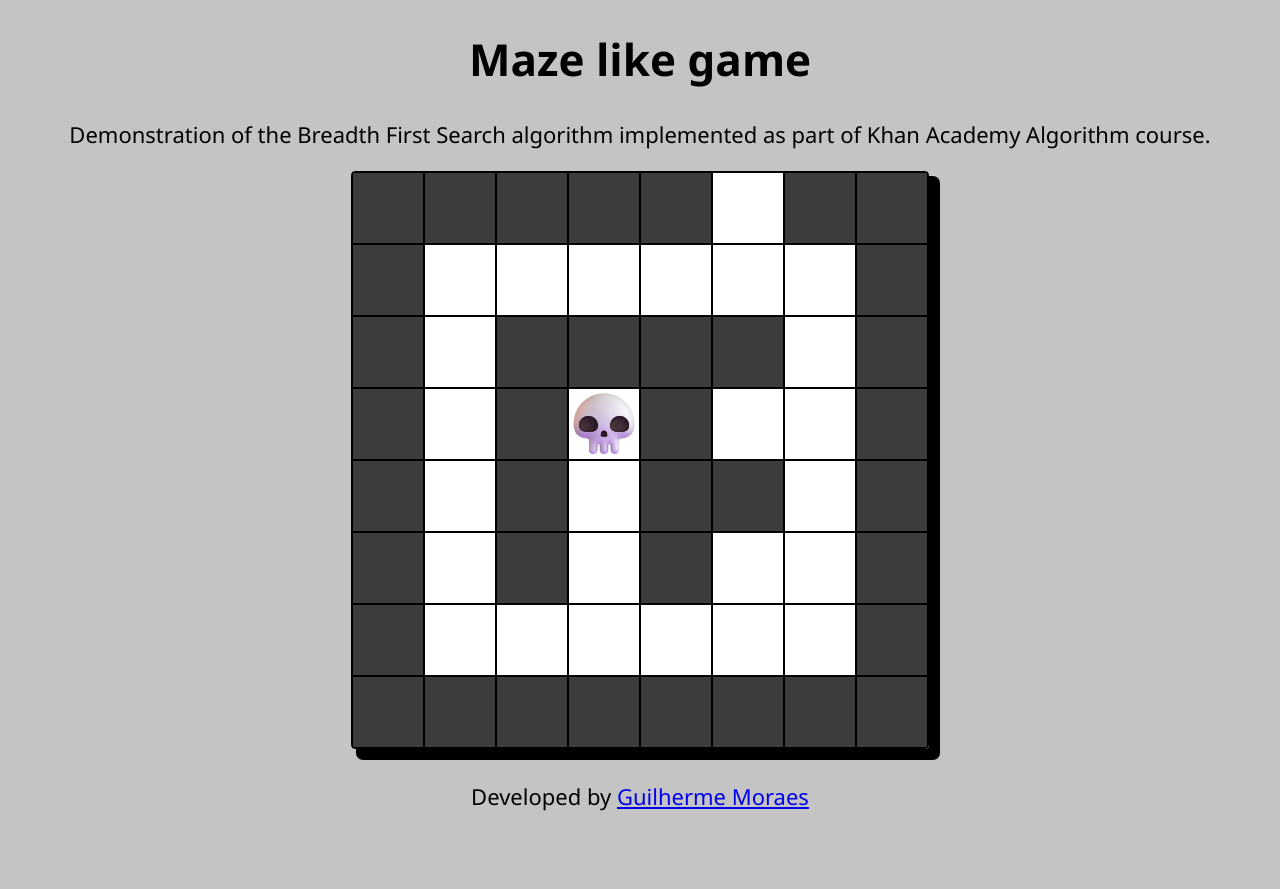
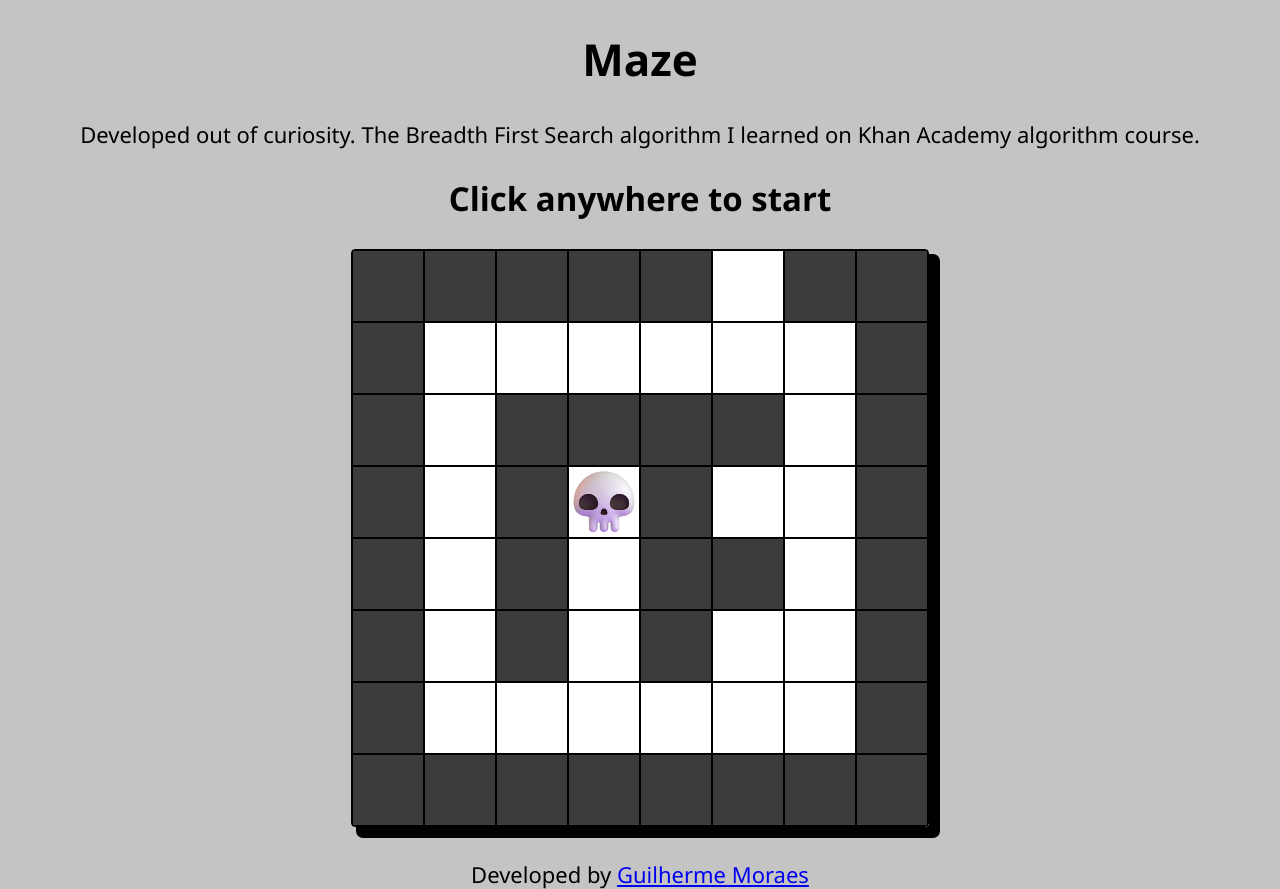
Before and after one commit to guilhermelMoraes/bfs-algorithm-demo, a website: page index.html in a window 1280 px wide. Before the commit the page ends 811 px from the top, so only its background shows below. Drawn offline with Linux system fonts and the light colour scheme.

```diff
--- a/index.html
+++ b/index.html
@@ -4,15 +4,17 @@
   <meta charset="UTF-8">
   <meta name="viewport" content="width=device-width, initial-scale=1.0">
   <link rel="stylesheet" href="./index.css">
-  <title>Labirinto</title>
+  <title>Breadth First Search algorithm demo</title>
 </head>
 <body>
   <div id="container">
     <header>
-      <h1>Maze like game</h1>
+      <h1>Maze</h1>
       <p>
-        Demonstration of the Breadth First Search algorithm implemented as part of Khan Academy Algorithm course.
+        Developed out of curiosity. The Breadth First Search algorithm I learned on Khan Academy algorithm course.
       </p>
+
+      <h2>Click anywhere to start</h2>
     </header>
     <main id="board"></main>
     <footer>
```
Also changed, not shown: package.json (added, +24 -0 lines), README.md (added).
